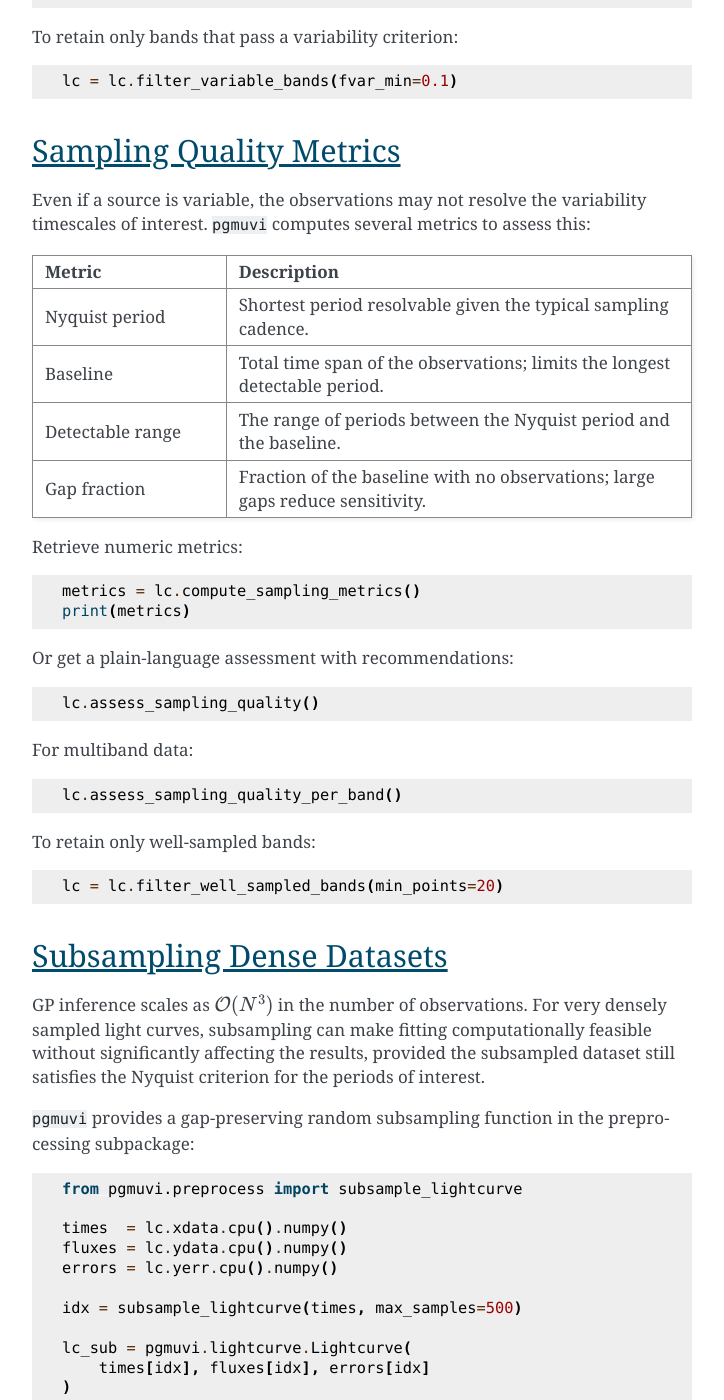
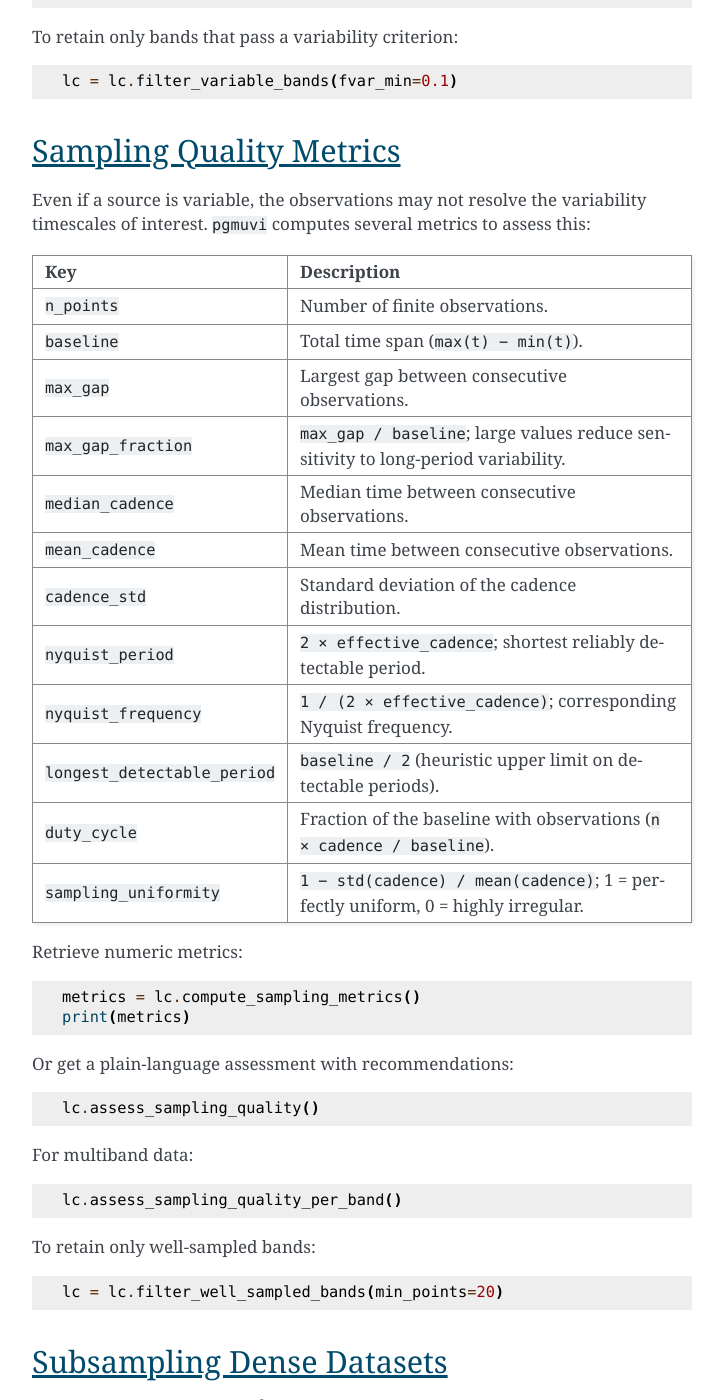
Before and after one commit to ICSM/pgmuvi, a Sphinx documentation site: the page built from docs/source/howto/preprocessing.rst, in a window 1280 px wide and 1400 px high, scrolled down 1200 px. Shown: the whole window, without its empty margins (388-1112 px from the left). Built offline with Sphinx 7.4.7, drawn with Linux system fonts in a browser that asks for light colours; pages that are not in the unit, such as notebooks, are missing from menus.

Commit message:
docs: consolidate index.rst toctrees and fix sampling-metrics table
Agent-Logs-Url: https://github.com/ICSM/pgmuvi/sessions/6d354f94-f48d-479c-85a0-71b53755bf0a

Co-authored-by: pscicluna <509178+pscicluna@users.noreply.github.com>

```diff
--- a/docs/source/howto/preprocessing.rst
+++ b/docs/source/howto/preprocessing.rst
@@ -61,18 +61,34 @@ timescales of interest.  ``pgmuvi`` computes several metrics to assess this:
 
 .. list-table::
    :header-rows: 1
-   :widths: 25 60
+   :widths: 30 55
 
-   * - Metric
+   * - Key
      - Description
-   * - Nyquist period
-     - Shortest period resolvable given the typical sampling cadence.
-   * - Baseline
-     - Total time span of the observations; limits the longest detectable period.
-   * - Detectable range
-     - The range of periods between the Nyquist period and the baseline.
-   * - Gap fraction
-     - Fraction of the baseline with no observations; large gaps reduce sensitivity.
+   * - ``n_points``
+     - Number of finite observations.
+   * - ``baseline``
+     - Total time span (``max(t) − min(t)``).
+   * - ``max_gap``
+     - Largest gap between consecutive observations.
+   * - ``max_gap_fraction``
+     - ``max_gap / baseline``; large values reduce sensitivity to long-period variability.
+   * - ``median_cadence``
+     - Median time between consecutive observations.
+   * - ``mean_cadence``
+     - Mean time between consecutive observations.
+   * - ``cadence_std``
+     - Standard deviation of the cadence distribution.
+   * - ``nyquist_period``
+     - ``2 × effective_cadence``; shortest reliably detectable period.
+   * - ``nyquist_frequency``
+     - ``1 / (2 × effective_cadence)``; corresponding Nyquist frequency.
+   * - ``longest_detectable_period``
+     - ``baseline / 2`` (heuristic upper limit on detectable periods).
+   * - ``duty_cycle``
+     - Fraction of the baseline with observations (``n × cadence / baseline``).
+   * - ``sampling_uniformity``
+     - ``1 − std(cadence) / mean(cadence)``; 1 = perfectly uniform, 0 = highly irregular.
 
 Retrieve numeric metrics::
 
```
Also changed, not shown: docs/source/index.rst (+3 -11 lines).
